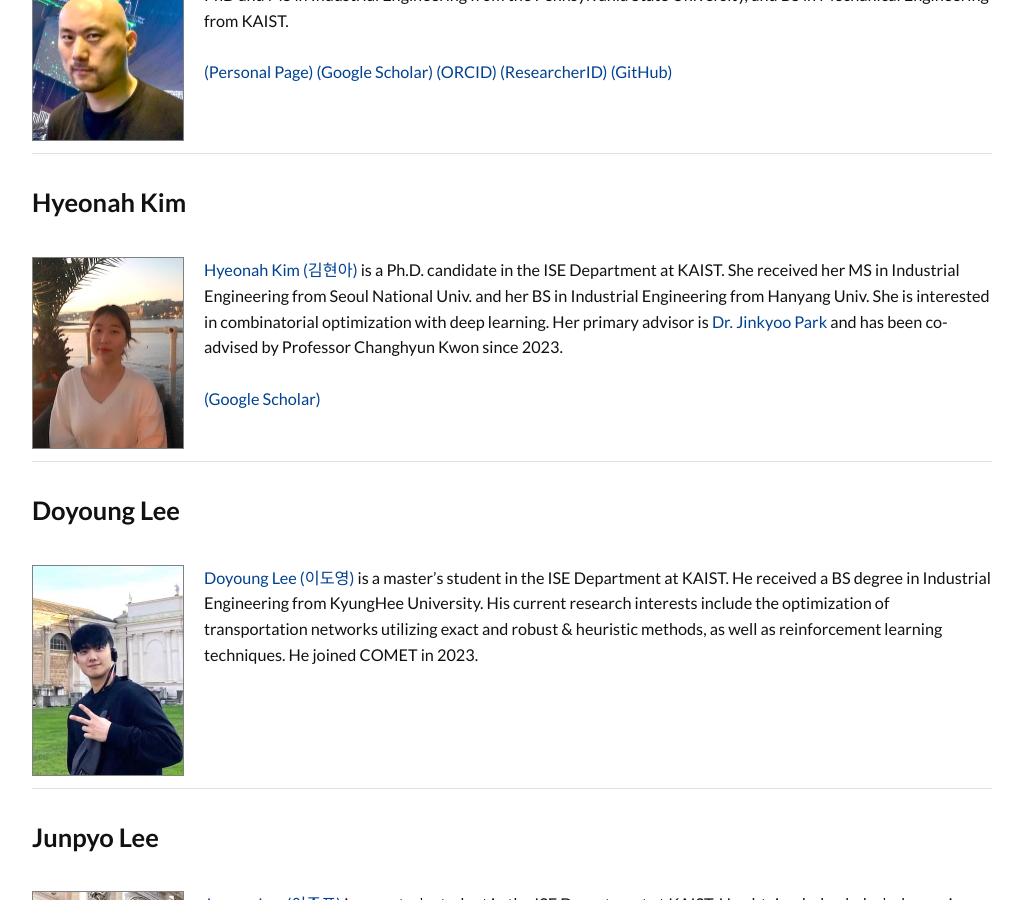
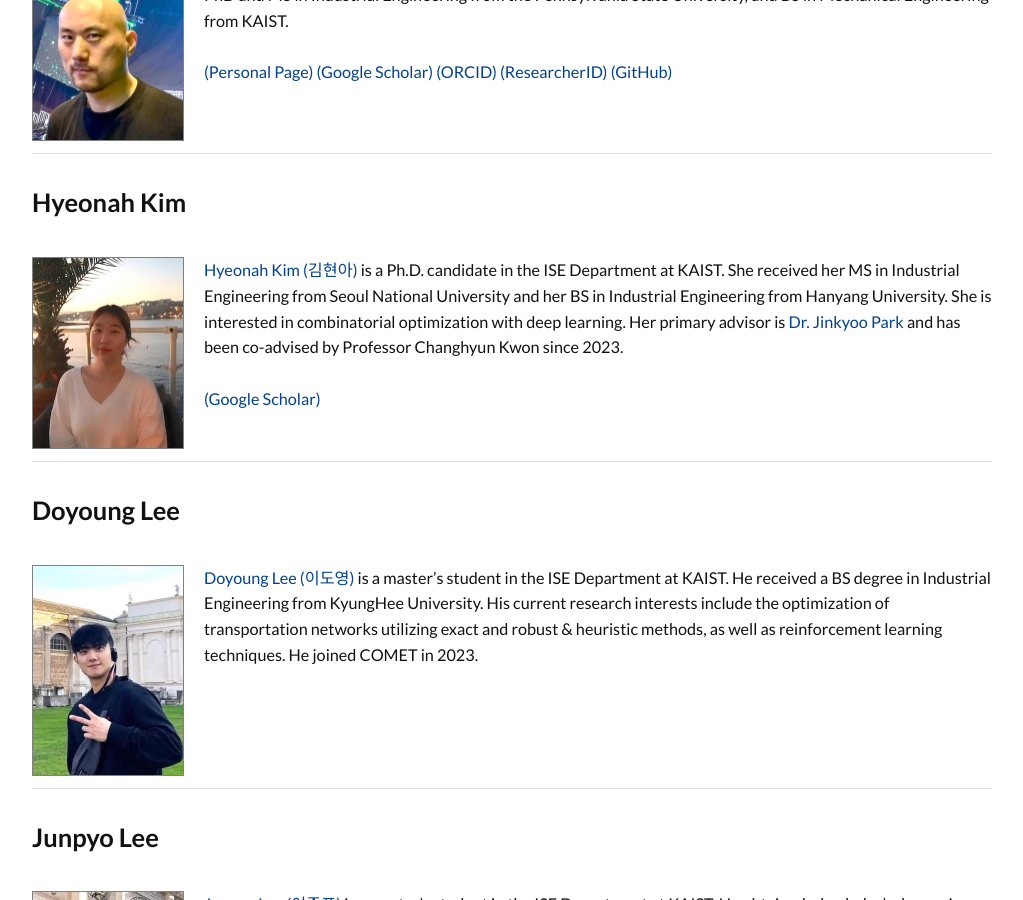
Before and after one commit to kaist-comet/kaist-comet.github.io, a Jekyll site: the page built from people/people.md, in a window 1280 px wide and 900 px high, scrolled down 1096 px. Shown: the whole window, without its empty margins (128-1151 px from the left). Built offline with Jekyll 4.4.1, drawn with Linux system fonts in a browser that asks for light colours; some web fonts are replaced; comment, search, counter and statistics services are not loaded.

Commit message:
Update people.md

```diff
--- a/people/people.md
+++ b/people/people.md
@@ -26,7 +26,7 @@ Introducing the current members of the COMET Lab.
 
 ### Hyeonah Kim
 
-| <img src="/people/images/hyeonah_kim.jpg" class="profile" /> [Hyeonah Kim (김현아)](https://www.linkedin.com/in/hyeonah-kimm/) is a Ph.D. candidate in the ISE Department at KAIST. She received her MS in Industrial Engineering from Seoul National Univ. and her BS in Industrial Engineering from Hanyang Univ. She is interested in combinatorial optimization with deep learning. Her primary advisor is [Dr. Jinkyoo Park](http://silab.kaist.ac.kr/our-team/) and has been co-advised by Professor Changhyun Kwon since 2023. <br><br> [(Google Scholar)](https://scholar.google.com/citations?user=TYYYjckAAAAJ&hl=en)|
+| <img src="/people/images/hyeonah_kim.jpg" class="profile" /> [Hyeonah Kim (김현아)](https://www.linkedin.com/in/hyeonah-kimm/) is a Ph.D. candidate in the ISE Department at KAIST. She received her MS in Industrial Engineering from Seoul National University and her BS in Industrial Engineering from Hanyang University. She is interested in combinatorial optimization with deep learning. Her primary advisor is [Dr. Jinkyoo Park](http://silab.kaist.ac.kr/our-team/) and has been co-advised by Professor Changhyun Kwon since 2023. <br><br> [(Google Scholar)](https://scholar.google.com/citations?user=TYYYjckAAAAJ&hl=en)|
 
 ### Doyoung Lee
 
```
